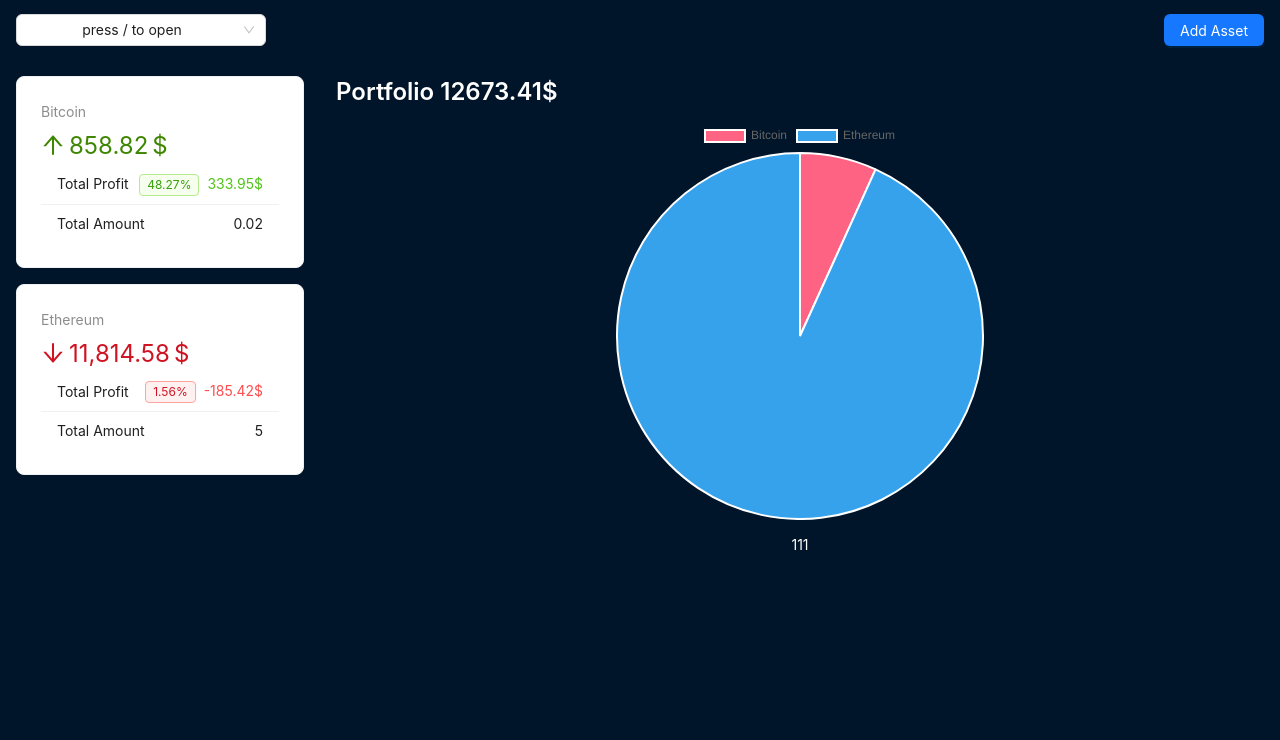
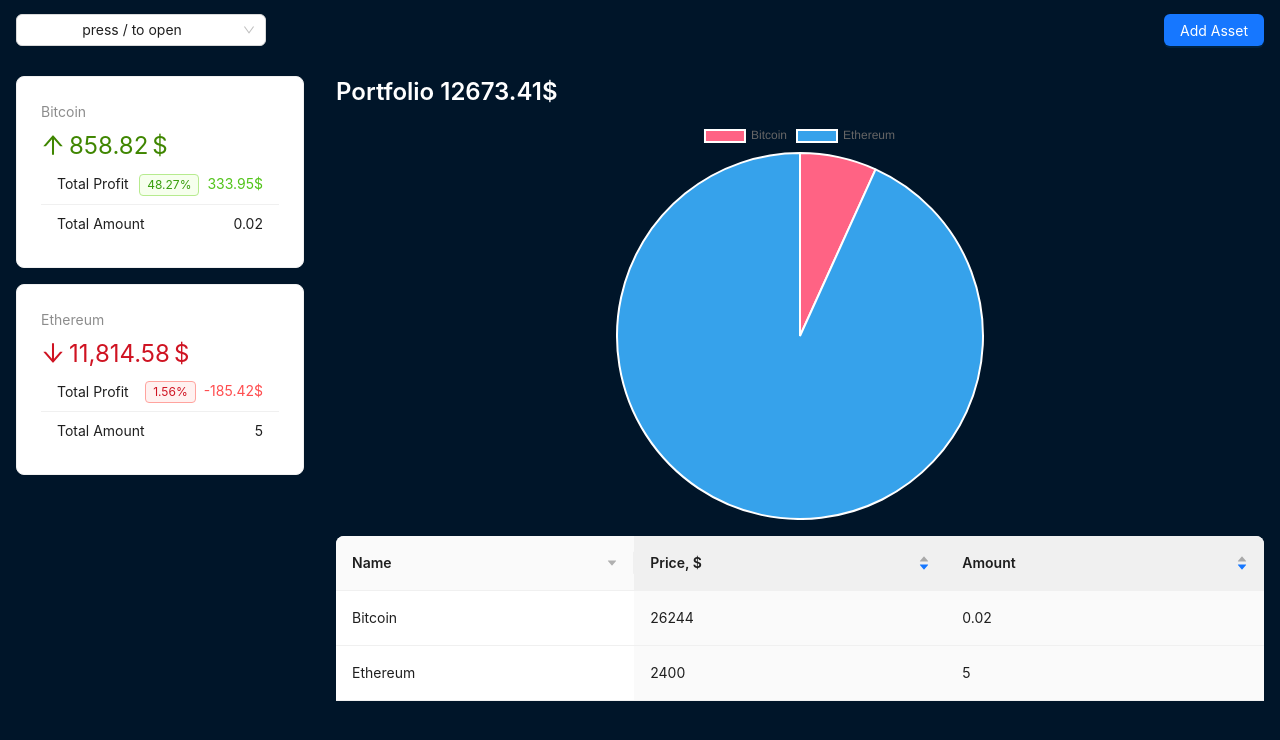
Before and after one commit to zxcviolence/crypto, a React (Vite) app: page / in a window 1280 px wide. Shown: the top 740 px of the page. Built offline with nearby package versions, Linux system fonts and the light colour scheme.

Commit message:
dinamic table

```diff
--- a/src/components/AssetsTable.jsx
+++ b/src/components/AssetsTable.jsx
@@ -1,9 +1,35 @@
-import React from 'react';
+import { Table } from "antd";
+import { useCrypto } from "../hooks/useCrypto";
+const columns = [
+  {
+    title: "Name",
+    dataIndex: "name",
+    sorter: (a, b) => a.name.length - b.name.length,
+    sortDirections: ["descend"],
+  },
+  {
+    title: "Price, $",
+    dataIndex: "price",
+    defaultSortOrder: "descend",
+    sorter: (a, b) => a.price - b.price,
+  },
+  {
+    title: "Amount",
+    dataIndex: "amount",
+    defaultSortOrder: "descend",
+    sorter: (a, b) => a.amount - b.amount,
+  },
+];
 
 export const AssetsTable = () => {
-    return (
-        <div>
-            111
-        </div>
-    );
+  const { assets } = useCrypto();
+
+  const data = assets.map(asset => ({
+    key: asset.id,
+    name: asset.name,
+    price: asset.price,
+    amount: asset.amount,
+  }));
+
+  return <Table pagination={false} columns={columns} dataSource={data} />;
 };
```
